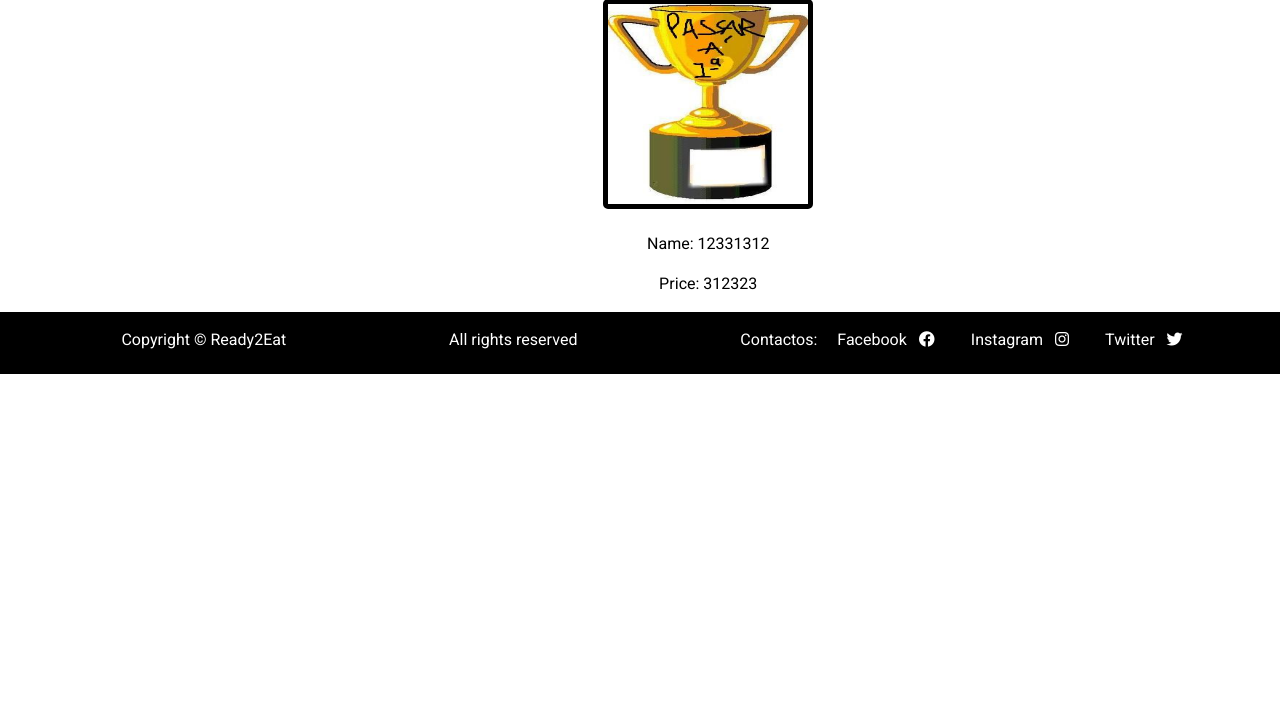
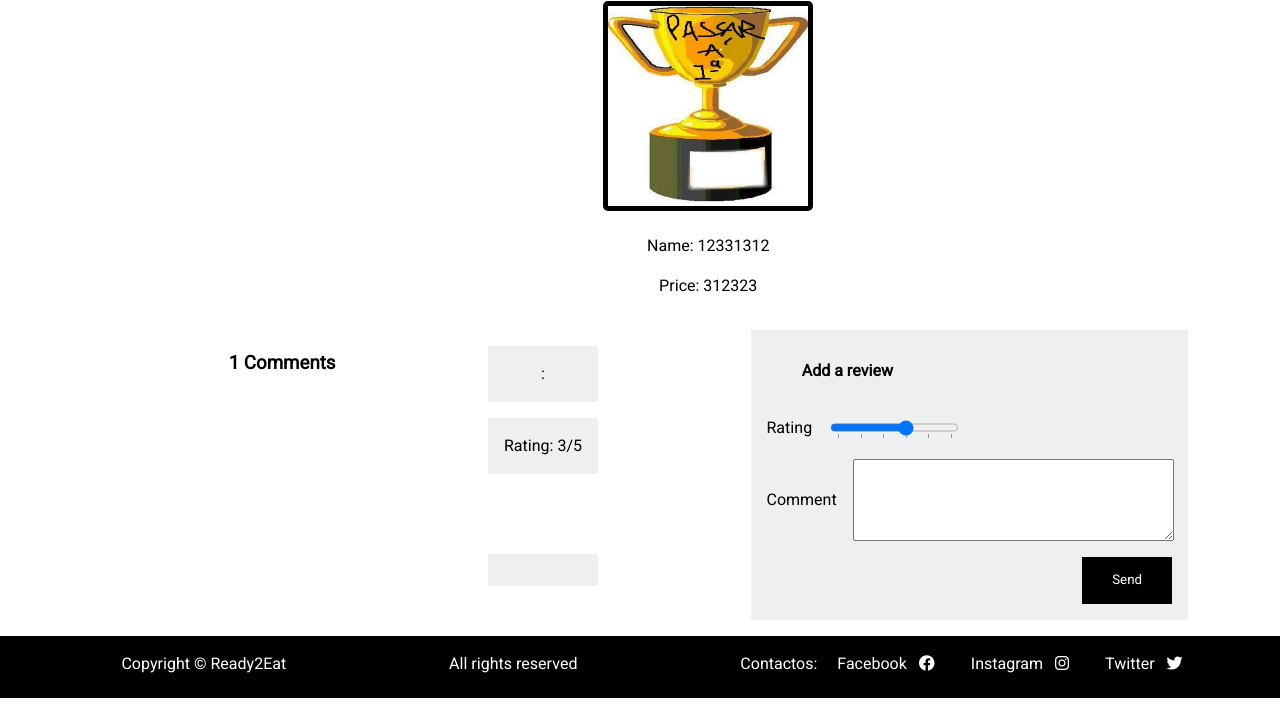
Before and after one commit to filipecardoso0/ltwproject, a PHP site: page /restaurantpage.php?id=1 in a window 1280 px wide. Shown: the part 2116-2820 px from the top of the page. Before the commit the page ends 2490 px from the top, so only its background shows below. Run offline with PHP 8.4, Linux system fonts and the light colour scheme; the visitor is signed in with stand-in values (Sample User, id 1); data comes from the database, SQL or seed files in the repository; both versions use the stored data as it was after the commit; some libraries are stand-ins or nearby versions; some web fonts are replaced.

Commit message:
Added comments

```diff
--- a/db/review.php
+++ b/db/review.php
@@ -29,21 +29,67 @@
             }
         }
 
+        static function getAllRestaurantReviews(PDO $db, int $idRestaurant){
+            $stmt = $db->prepare('Select * From Review Where IdRestaurant = ?');
+            $stmt->execute(array($idRestaurant));
+
+            return $stmt->fetchAll();
+        }
+
         static function getReviewPublisherName(PDO $db, int $idReview){
-            $stmt = $db->prepare('select user.name from user, review where user.id = ?');
+            $stmt = $db->prepare('select user.name as uname from user, review where user.IdUser = ?');
             $stmt->execute(array($idReview));
 
             if($pubName = $stmt->fetch()){
-                return $pubName;
+                return $pubName['uname'];
             }
             else{
                 return null;
             }
         }
 
+        static function removeReview(PDO $db, int $restaurantid, int $idUser){
+            $stmt = $db->prepare('Delete from Review where IdRestaurant = ? and IdUser=?');
+            if($stmt->execute(array($restaurantid, $idUser)))
+                return true;
+
+            return false;
+        }
+
         static function createReview(PDO $db, string $content, int $rating, int $idRestaurant, int $idUser){
             $stmt = $db->prepare('Insert into Review (content, rating, idRestaurant, idUser) VALUES(?,?,?,?)');
             $stmt->execute(array($content, $rating, $idRestaurant, $idUser));
+        }
+
+        static function checkHasOrdered(PDO $db, int $idRestaurant, int $idUser):?bool{
+            $stmt = $db->prepare('Select count(IdOrders) as cnt from Orders where IdRestaurant = ? and IdCustomer = ?');
+            $stmt->execute(array($idRestaurant, $idUser));
+            if($order = $stmt->fetch()){
+                if($order['cnt'] == 0){
+                    return $false;
+                }
+                return true;
+            }
+            else{
+                return false;
+            }
+        }
+
+        static function getAvgReview(PDO $db, int $IdRestaurant):?string{
+            $stmt = $db->prepare('SELECT round(avg(Rating), 1) as rat from Review where IdRestaurant = ?');
+            $stmt->execute(array($IdRestaurant));
+
+            if($rating = $stmt->fetch()){
+                if($rating['rat'] == NULL){
+                    $msg = "Sem reviews até agora!";
+                    return $msg;
+                }
+                return (string) $rating['rat'];
+            }
+            else{
+                $msg = "Sem reviews até agora!";
+                return $msg;
+            }
         }
 
 
--- a/index.php
+++ b/index.php
@@ -7,6 +7,8 @@
     require_once('db/connectiondb.php');
     require_once('db/categoryclass.php');
     require_once('db/restaurantclass.php');
+    require_once('db/review.php');
+
 
     $db = getDatabaseConnection();
 
--- a/restaurantpage.php
+++ b/restaurantpage.php
@@ -9,12 +9,14 @@
     require_once('db/restaurantclass.php');
     require_once('db/dishesclass.php');
     require_once('db/categoryclass.php');
+    require_once('db/review.php');
 
     $session = new Session();
     $db = getDatabaseConnection();
     $idrestaurant = $_GET['id'];
     $restaurantinfo = Restaurant::getRestaurantWithId($db, $idrestaurant);
     $dishcategories = Category::getAllDishCategories($db);
+    $reviews = Review::getAllRestaurantReviews($db, $idrestaurant);
 
     if($session->isLoggedIn()){
         output_header_loggedin($session->getName());
@@ -23,7 +25,7 @@
         output_header_notloggedin();
     }
     output_message($session);
-    output_restaurantpage_content($db, $restaurantinfo, $dishcategories, $session->getId());
+    output_restaurantpage_content($db, $restaurantinfo, $dishcategories, $session->getId(), $reviews);
     output_footer();
     output_modal_register_login_forms();
     output_modal_restaurantdish();
--- a/style/styleRestaurantView.css
+++ b/style/styleRestaurantView.css
@@ -88,3 +88,85 @@ restaurantheader h1{
     margin-left: 10px;
     color: #0679ff;
 }
+
+
+#comments {
+    margin: 1em;
+  }
+
+
+
+
+  #comments .user {
+    font-style: italic;
+  }
+
+  #comments .user:after {
+    font-style: normal;
+    content: ' said:';
+  }
+
+  #comments .date {
+    float: right;
+  }
+
+  #comments p {
+    grid-column: 2/3;
+    background-color: #edeff0;
+    padding: 1em;
+  }
+  #comments form {
+    display: grid;
+
+    padding: 1em;
+    gap: 1em;
+
+    grid-template-columns: 1fr 1fr 1fr 1fr;
+
+    background-color: #edeff0;
+  }
+
+  #comments form h2 {
+    font-size: 1em;
+    grid-column-end: span 4;
+  }
+
+  #comments form input {
+    background-color: white;
+    height: 2em;
+  }
+
+  #comments form textarea {
+    display: block;
+    width: 100%;
+
+    margin: 0 auto;
+    padding: 0;
+
+    height: 6em;
+  }
+
+  #comments form label {
+    display: grid;
+    grid-template-columns: auto 1fr;
+    grid-column-end: span 2;
+    gap: 1em;
+    align-items: center;
+  }
+
+  #comments form label:last-of-type {
+    grid-column-end: span 4;
+    grid-template-columns: auto 1fr;
+  }
+
+  #comments form button {
+    width: auto;
+
+    grid-column-start: 4;
+
+    background-color: black;
+    color: white;
+
+    border: none;
+    padding: 1em;
+  }
--- a/template/mainpagecontent.php
+++ b/template/mainpagecontent.php
@@ -3,6 +3,8 @@
     declare(strict_types=1);
 
     require_once(__DIR__ . '/../db/categoryclass.php');
+    require_once(__DIR__ . '/../db/review.php');
+
 
 function output_main_content(PDO $db, $restaurants, $categories){ ?>
 
@@ -13,7 +15,8 @@ function output_main_content(PDO $db, $restaurants, $categories){ ?>
             <a href="restaurantpage.php?id=<?=$restaurant['IdRestaurant']?>"><img src="images/thumbs_medium/restaurant_<?=$restaurant['IdRestaurant']?>.jpg" alt="restaurant profile picture"></a>
             <h2><a href="restaurantpage.php?id=<?=$restaurant['IdRestaurant']?>"><?=$restaurant['name']?></a></h2>
             <p>Morada: <?=$restaurant['address']?></p>
-            <p>Rating do Restaurante 1</p>
+            <?php $review = Review::getAvgReview($db,(int) $restaurant['IdRestaurant']);?>
+            <p>Rating do Restaurante: <?=$review?></p>
             <p>Média de Preco: <span>€</span></p>
         </article>
     <?php  } ?>
--- a/template/restaurantpagetemplate.php
+++ b/template/restaurantpagetemplate.php
@@ -1,8 +1,9 @@
 <?php
 
     require_once(__DIR__ . '/../db/dishesclass.php');
+    require_once(__DIR__ . '/../db/review.php');
 
-    function output_restaurantpage_content(PDO $db, $restaurantinfo, $dishcategories, $userid){ ?>
+    function output_restaurantpage_content(PDO $db, $restaurantinfo, $dishcategories, $userid, $reviews){ ?>
     <section id="restaurantheader">
         <!-- Section Responsible for some core Restaurant Page functionalities-->
         <input id="userid" style="display: none" type="text" value="<?=$userid?>">
@@ -34,7 +35,44 @@
                 <?php } ?>
                 </section>
         <?php } ?>
+        <section id="comments">
+        <h1><?=count($reviews)?> Comments</h1>
+        <?php foreach ($reviews as $review) { ?>
+    <article class="comment">
+      <p><?=Review::getReviewPublisherName($db, $review['IdReview'])?>:</p>
+      <p>Rating: <?=$review['Rating']?>/5</p> <br><br>
+      <p><?=$review['Content']?></p>
+    </article>
+    <?php }?>
+
+    </article>
+    <form action="restaurantpagetemplate.php" method="post">
+      <h2>Add a review</h2>
+      <label>Rating
+      <input type="range" list="tickmarks" min="0" max="5" name="rating">
+    <datalist id="tickmarks">
+    <option value="0"></option>
+    <option value="1"></option>
+    <option value="2"></option>
+    <option value="3"></option>
+    <option value="4"></option>
+    <option value="5" ></option>
+    </datalist>
+      </label>
+      <label>Comment
+        <textarea name="comment"></textarea>
+      </label>
+      <button formaction="#" formmethod="post" name="post">Send</button>
+    </form>
+  </section>
     </section>
+    <?php
+    if(isset($_POST['post'])){
+        if (Review::checkHasOrdered($db, (int)$restaurantinfo->IdRestaurant, (int)$userid)){
+            Review::removeReview($db, (int)$restaurantinfo->IdRestaurant, (int)$userid);
+            Review::createReview($db,(string) $_POST['comment'], (int) $_POST['rating'],(int) $restaurantinfo->IdRestaurant, (int) $userid);
+        }
+    }?>
 
         <aside id="categorias">
             <section id="categorias">
```
Also changed, not shown: db/restaurant.db, images/originals/restaurant_3.jpg (added), 1 other file.
